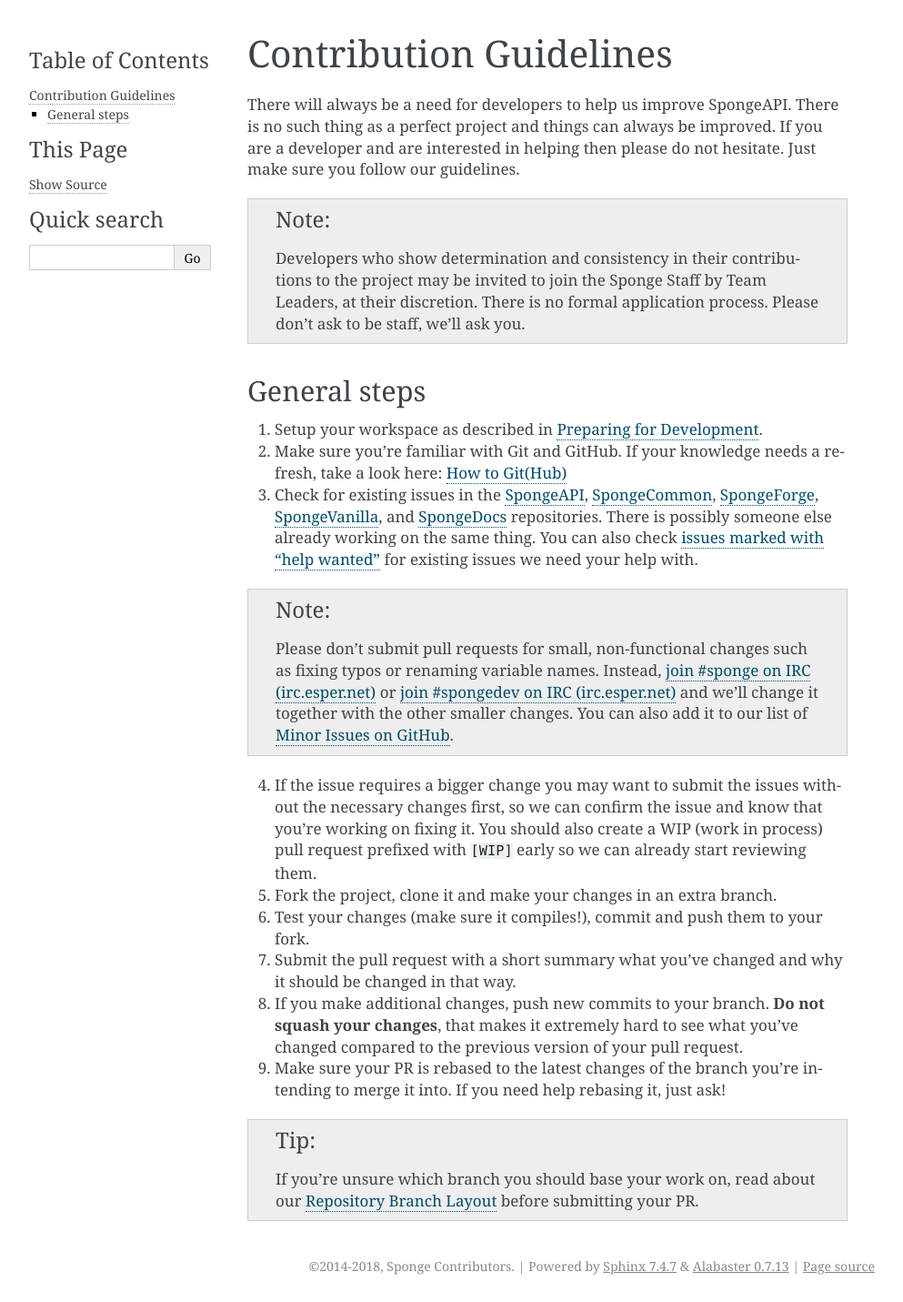
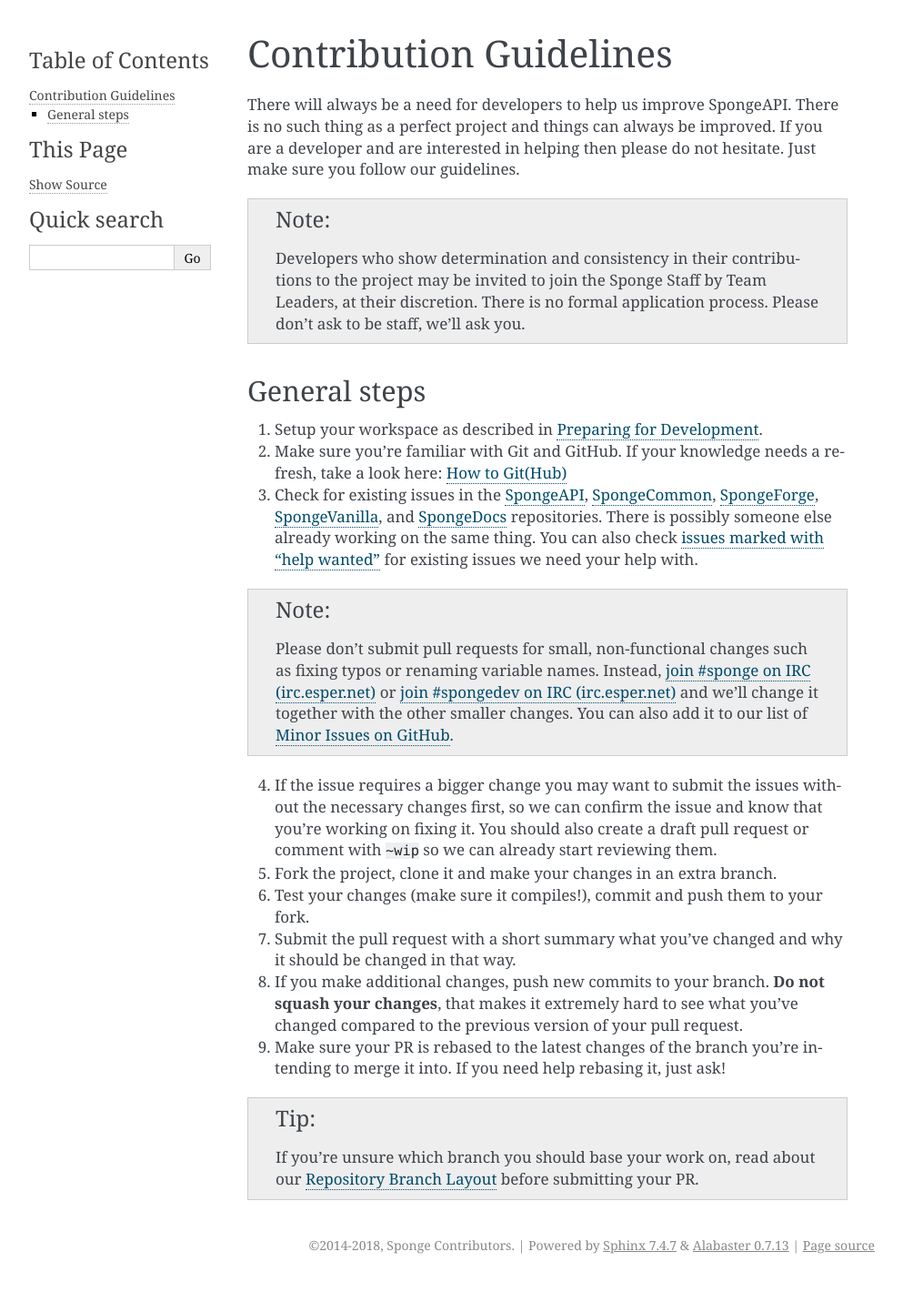
Before and after one commit to SpongePowered/SpongeDocs, a Sphinx documentation site: the page built from source/contributing/guidelines.rst, in a window 1280 px wide. Shown: the whole page at 91% size, without its empty margins (148-1141 px from the left). Built offline with Sphinx 7.4.7, drawn with Linux system fonts in a browser that asks for light colours; pages that are not in the unit, such as notebooks, are missing from menus; after the commit the page ends 1408 px from its top, so only the background shows below that.

Commit message:
No need for WIP prefix, you can use draft PR

```diff
--- a/source/contributing/guidelines.rst
+++ b/source/contributing/guidelines.rst
@@ -35,8 +35,8 @@
     `Minor Issues on GitHub <https://github.com/search?q=org%3ASpongePowered+Ongoing+Minor+Issue+List&type=Issues>`_.
 
 4. If the issue requires a bigger change you may want to submit the issues without the necessary changes first, so we
-   can confirm the issue and know that you're working on fixing it. You should also create a WIP (work in process) pull
-   request prefixed with ``[WIP]`` early so we can already start reviewing them.
+   can confirm the issue and know that you're working on fixing it. You should also create a draft pull
+   request or comment with ``~wip`` so we can already start reviewing them.
 
 #. Fork the project, clone it and make your changes in an extra branch.
 
```
